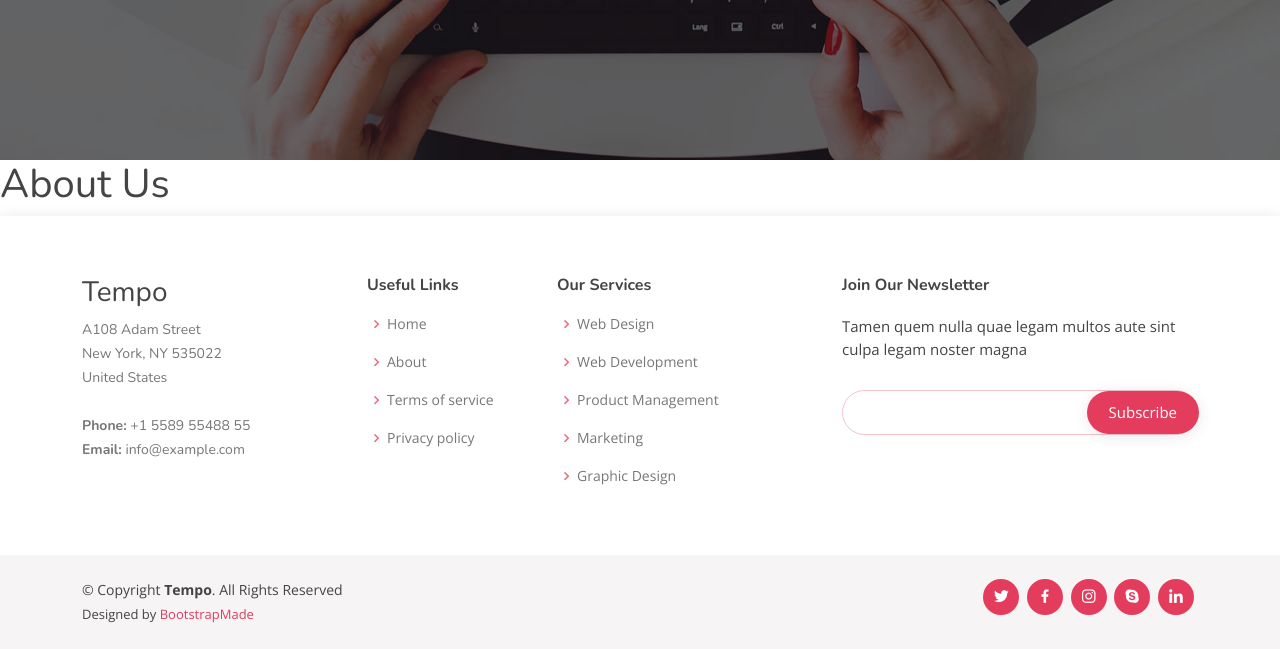
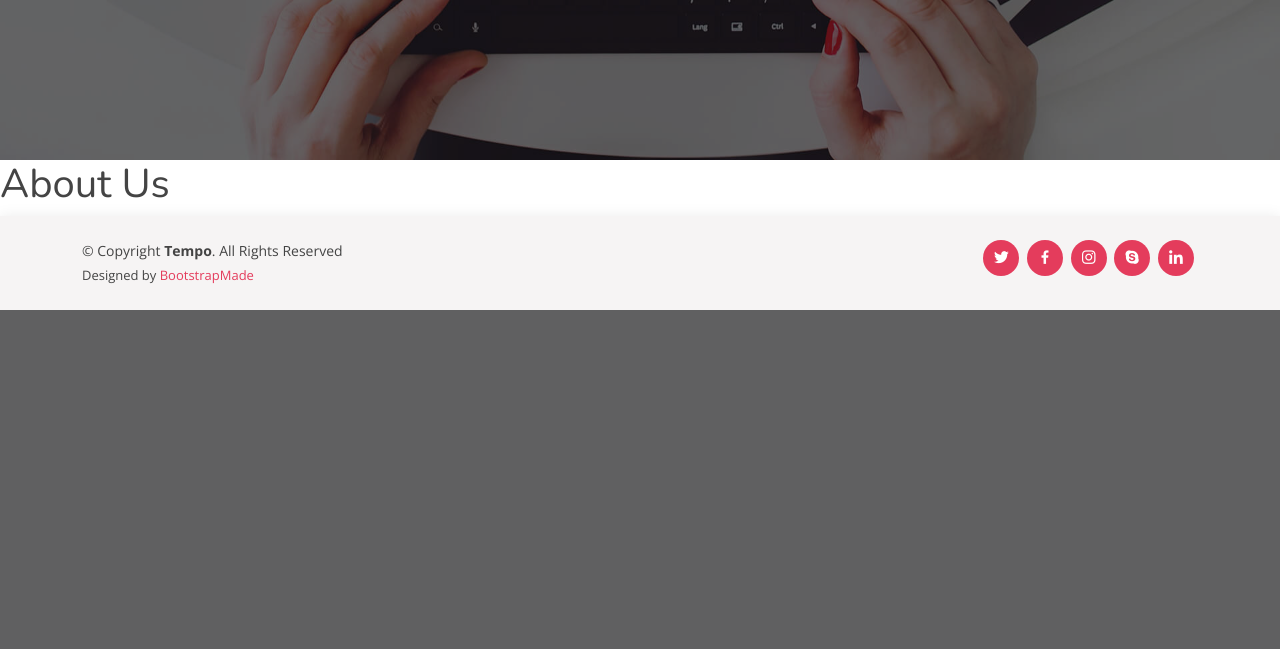
Before and after one commit to ysinghal555/Django-Ecommerce, a Django app: page /about/ in a window 1280 px wide. Shown: the part 640-1289 px from the top of the page. After the commit the page ends 950 px from the top, so only its background shows below. Run offline with Django 4.2, Linux system fonts and the light colour scheme; some libraries are stand-ins or nearby versions.

Commit message:
Initial commit

```diff
--- a/templates/base.html
+++ b/templates/base.html
@@ -101,54 +101,6 @@
 <!-- ======= Footer ======= -->
 <footer id="footer">
 
-    <div class="footer-top">
-        <div class="container">
-            <div class="row">
-
-                <div class="col-lg-3 col-md-6 footer-contact">
-                    <h3>Tempo</h3>
-                    <p>
-                        A108 Adam Street <br>
-                        New York, NY 535022<br>
-                        United States <br><br>
-                        <strong>Phone:</strong> +1 5589 55488 55<br>
-                        <strong>Email:</strong> info@example.com<br>
-                    </p>
-                </div>
-
-                <div class="col-lg-2 col-md-6 footer-links">
-                    <h4>Useful Links</h4>
-                    <ul>
-                        <li><i class="bx bx-chevron-right"></i><a href="{% url 'index' %}">Home</a></li>
-                        <li><i class="bx bx-chevron-right"></i><a href="{% url 'about' %}">About</a></li>
-                        <li><i class="bx bx-chevron-right"></i> <a href="#">Terms of service</a></li>
-                        <li><i class="bx bx-chevron-right"></i> <a href="#">Privacy policy</a></li>
-                    </ul>
-                </div>
-
-                <div class="col-lg-3 col-md-6 footer-links">
-                    <h4>Our Services</h4>
-                    <ul>
-                        <li><i class="bx bx-chevron-right"></i> <a href="#">Web Design</a></li>
-                        <li><i class="bx bx-chevron-right"></i> <a href="#">Web Development</a></li>
-                        <li><i class="bx bx-chevron-right"></i> <a href="#">Product Management</a></li>
-                        <li><i class="bx bx-chevron-right"></i> <a href="#">Marketing</a></li>
-                        <li><i class="bx bx-chevron-right"></i> <a href="#">Graphic Design</a></li>
-                    </ul>
-                </div>
-
-                <div class="col-lg-4 col-md-6 footer-newsletter">
-                    <h4>Join Our Newsletter</h4>
-                    <p>Tamen quem nulla quae legam multos aute sint culpa legam noster magna</p>
-                    <form action="" method="post">
-                        <input type="email" name="email"><input type="submit" value="Subscribe">
-                    </form>
-                </div>
-
-            </div>
-        </div>
-    </div>
-
     <div class="container d-md-flex py-4">
 
         <div class="me-md-auto text-center text-md-start">
```
